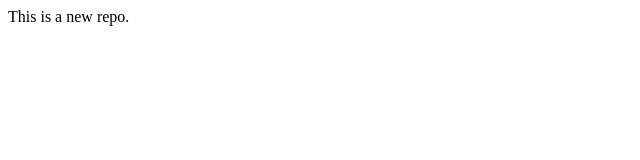
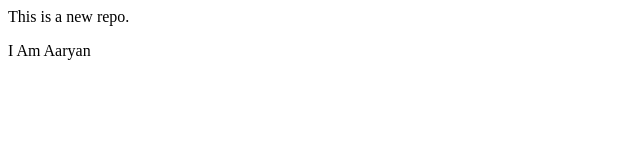
Before and after one commit to aaryan272005/localrepo, a plain HTML site: page index.html in a window 1280 px wide. Shown: the full height of the page, 0-640 px from the left. Drawn offline with Linux system fonts and the light colour scheme.

Commit message:
Adding My Initials

```diff
--- a/index.html
+++ b/index.html
@@ -1 +1,2 @@
 <p>This is a new repo.</p>
+<p>I Am Aaryan</p>
```
